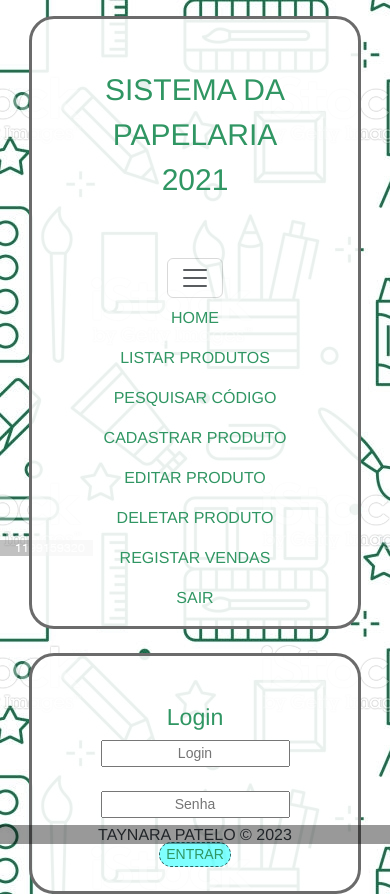
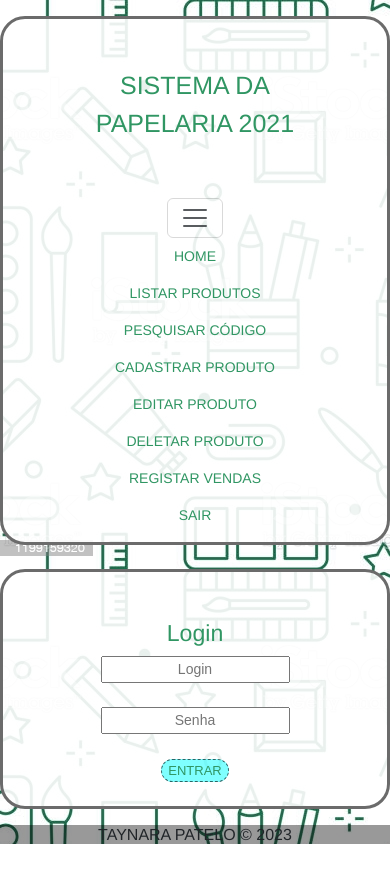
Before and after one commit to taynarap/Papelaria, a PHP site: page /papelaria/ in a window 390 px wide, after a click that opens the changed part. After the commit the page ends 844 px from the top, so only its background shows below. Run offline with PHP 8.4, Linux system fonts and the light colour scheme.

Commit message:
Com media queries

```diff
--- a/css/style.css
+++ b/css/style.css
@@ -127,3 +127,69 @@
     background-color: rgba(0, 0, 0, 0.4);
     font-size: 1rem !important;
 }
+
+
+/*--------------- MEDIA QUERIES ---------------*/
+@media all and (max-width: 932px){
+    .header-titulo{
+        font-size: 28px;
+    }
+
+    .nav-link{
+        font-size: 15px!important;
+    }
+
+    .titulo{
+        font-size: 18px;
+    }
+
+    .table{
+        font-size: 15px;
+    }
+}
+
+@media all and (max-width: 889px){
+    .header-titulo{
+        font-size: 25px;
+    }
+
+    .nav-link{
+        font-size: 14px!important;
+    }
+
+    .titulo{
+        font-size: 16px;
+    }
+
+    .table{
+        font-size: 14px;
+    }
+}
+
+@media all and (max-width: 470px){
+
+    main{
+        margin-bottom: 30px;
+    }
+
+    .caixa{
+        max-width: 100%;
+    }
+
+    tbody {
+        height: 100px !important;
+        width: 100% !important;
+    }
+
+    input[type="submit"], input[type="reset"]{
+        font-size: 13px !important;
+    }
+
+    button{
+        font-size: 13px;
+    }
+
+    button:hover{
+        font-size: 14px;
+    }
+}
--- a/templates/table.php
+++ b/templates/table.php
@@ -1,4 +1,5 @@
-<table class="table mb-4">
+<div class="table-responsive">
+    <table class="table table-sm mb-4">
 
         <tr>
             <?php foreach ($produtos[0] as $chave => $p) : ?>
@@ -48,3 +49,4 @@
         <?php endforeach; ?>
 
     </table>
+</div>
```
Also changed, not shown: 1 other file. Lines whose indentation alone changed are shown as unchanged.
